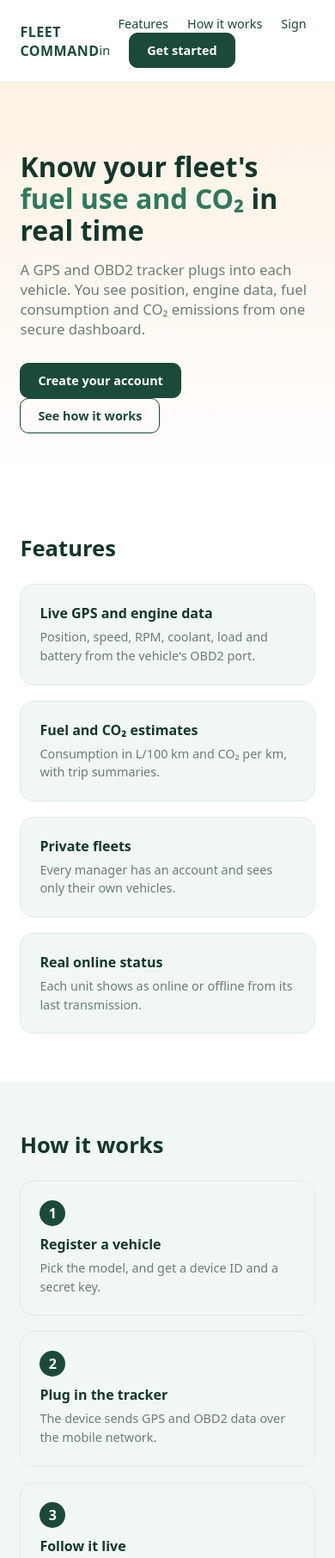
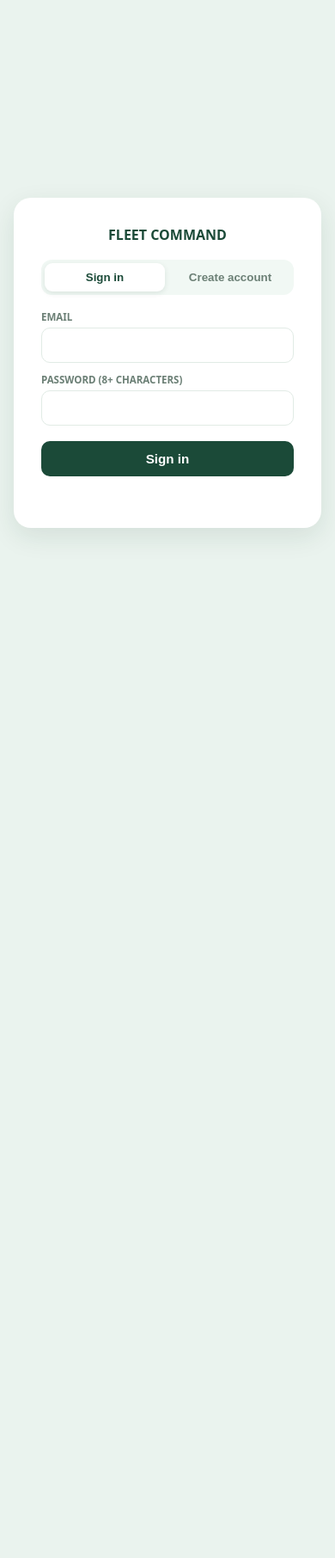
Before and after one commit to hibet-erahmene/A9G-GPS-Tracker, a plain HTML site: page public/login.html in a window 390 px wide. Shown: the top 1812 px of the page at 86% size. After the commit the page ends 844 px from the top, so only its background shows below. Drawn offline with Linux system fonts and the light colour scheme; no server answers.

Commit message:
Revamp login page with new styles and structure
Updated the title and improved the layout and styles for the login page. Added new elements for user input and account creation.

```diff
--- a/public/login.html
+++ b/public/login.html
@@ -1,43 +1,41 @@
 <!DOCTYPE html>
 <html lang="en"><head><meta charset="UTF-8"><meta name="viewport" content="width=device-width,initial-scale=1">
-<title>Fleet Command | Fuel and CO2 telemetry</title>
+<title>Sign in | Fleet Command</title>
 <style>
-:root{--g9:#14372a;--g8:#1b4a38;--g6:#2f7a5a;--g1:#e3f1ea;--g0:#f1f8f4;--cream:#fdf1e3;--m:#6b7f75;--l:#e1ebe5}
 *{margin:0;padding:0;box-sizing:border-box}
-body{font-family:system-ui,Segoe UI,Arial,sans-serif;color:#14231c;background:#fff}
-nav{display:flex;align-items:center;justify-content:space-between;padding:16px 6vw;border-bottom:1px solid var(--l);position:sticky;top:0;background:#fff}
-.brand{font-weight:700;color:var(--g8);letter-spacing:.5px}
-nav div a{margin-left:22px;text-decoration:none;color:var(--g8);font-size:.9rem}
-.btn{display:inline-block;padding:10px 20px;border-radius:10px;border:1.5px solid var(--g8);text-decoration:none;font-weight:600;font-size:.9rem;color:var(--g8)}
-.btn.p{background:var(--g8);color:#fff}
-.hero{padding:80px 6vw 60px;background:linear-gradient(180deg,var(--cream),#fff)}
-h1{font-size:clamp(2rem,5vw,3.2rem);color:var(--g9);line-height:1.15;max-width:760px}
-h1 span{color:var(--g6)}
-.hero p{margin:16px 0 28px;color:var(--m);max-width:560px;font-size:1.05rem}
-.hero .btn{margin-right:10px}
-section{padding:56px 6vw}
-h2{color:var(--g9);margin-bottom:24px;font-size:1.6rem}
-.grid{display:grid;grid-template-columns:repeat(auto-fit,minmax(240px,1fr));gap:18px}
-.card{background:var(--g0);border:1px solid var(--l);border-radius:16px;padding:22px}
-.card b{display:block;color:var(--g9);margin-bottom:6px}
-.card p{color:var(--m);font-size:.9rem;line-height:1.5}
-.n{display:inline-grid;place-items:center;width:30px;height:30px;border-radius:50%;background:var(--g8);color:#fff;font-weight:700;margin-bottom:10px}
-footer{text-align:center;padding:22px;color:var(--m);font-size:.8rem;border-top:1px solid var(--l)}
+body{font-family:system-ui,Segoe UI,Arial,sans-serif;background:#eaf3ee;min-height:100vh;display:grid;place-items:center;padding:16px}
+.box{background:#fff;border-radius:20px;box-shadow:0 10px 30px rgba(20,55,42,.1);padding:32px;width:100%;max-width:400px}
+.brand{font-weight:700;color:#1b4a38;text-align:center;margin-bottom:18px;display:block;text-decoration:none}
+.tabs{display:flex;gap:6px;background:#f1f8f4;border-radius:12px;padding:4px;margin-bottom:18px}
+.tabs button{flex:1;padding:9px;border:0;border-radius:9px;background:none;font-weight:600;color:#6b7f75;cursor:pointer}
+.tabs button.on{background:#fff;color:#1b4a38;box-shadow:0 2px 6px rgba(20,55,42,.1)}
+label{display:block;font-size:.72rem;font-weight:600;color:#6b7f75;text-transform:uppercase;margin:12px 0 5px}
+input{width:100%;padding:11px 13px;border:1.5px solid #e1ebe5;border-radius:10px;font-size:.95rem}
+input:focus{outline:0;border-color:#2f7a5a}
+.go{width:100%;margin-top:18px;padding:12px;border:0;border-radius:10px;background:#1b4a38;color:#fff;font-weight:600;font-size:.95rem;cursor:pointer}
+#msg{margin-top:12px;color:#b94a48;font-size:.85rem;min-height:1.2em;text-align:center}
+.su{display:none}
 </style></head><body>
-<nav><span class="brand">FLEET COMMAND</span>
-<div><a href="#features">Features</a><a href="#how">How it works</a><a id="signin" href="/login">Sign in</a><a id="go" class="btn p" href="/login?signup=1">Get started</a></div></nav>
-<header class="hero"><h1>Know your fleet's <span>fuel use and CO&#8322;</span> in real time</h1>
-<p>A GPS and OBD2 tracker plugs into each vehicle. You see position, engine data, fuel consumption and CO&#8322; emissions from one secure dashboard.</p>
-<a class="btn p" href="/login?signup=1">Create your account</a><a class="btn" href="#how">See how it works</a></header>
-<section id="features"><h2>Features</h2><div class="grid">
-<div class="card"><b>Live GPS and engine data</b><p>Position, speed, RPM, coolant, load and battery from the vehicle's OBD2 port.</p></div>
-<div class="card"><b>Fuel and CO&#8322; estimates</b><p>Consumption in L/100 km and CO&#8322; per km, with trip summaries.</p></div>
-<div class="card"><b>Private fleets</b><p>Every manager has an account and sees only their own vehicles.</p></div>
-<div class="card"><b>Real online status</b><p>Each unit shows as online or offline from its last transmission.</p></div></div></section>
-<section id="how" style="background:var(--g0)"><h2>How it works</h2><div class="grid">
-<div class="card"><span class="n">1</span><b>Register a vehicle</b><p>Pick the model, and get a device ID and a secret key.</p></div>
-<div class="card"><span class="n">2</span><b>Plug in the tracker</b><p>The device sends GPS and OBD2 data over the mobile network.</p></div>
-<div class="card"><span class="n">3</span><b>Follow it live</b><p>Open the dashboard to watch the map, fuel use and emissions.</p></div></div></section>
-<footer>Fleet Command &middot; Telemetry System</footer>
-<script>fetch('/api/me').then(r=>r.ok?r.json():null).then(m=>{if(m&&m.name){go.textContent='My fleet';go.href='/garage';signin.style.display='none'}}).catch(()=>{})</script>
-</body></html>
+<div class="box"><a class="brand" href="/">FLEET COMMAND</a>
+<div class="tabs"><button id="t1" class="on">Sign in</button><button id="t2">Create account</button></div>
+<div class="su"><label>Name</label><input id="name"><label>Company (optional)</label><input id="company"></div>
+<label>Email</label><input id="email" type="email" autocomplete="email">
+<label>Password (8+ characters)</label><input id="pw" type="password" autocomplete="current-password">
+<button class="go" id="go">Sign in</button><div id="msg"></div></div>
+<script>
+let signup=false;
+function mode(s){signup=s;t1.className=s?'':'on';t2.className=s?'on':'';document.querySelector('.su').style.display=s?'block':'none';go.textContent=s?'Create account':'Sign in';msg.textContent=''}
+t1.onclick=()=>mode(false);t2.onclick=()=>mode(true);
+if(new URLSearchParams(location.search).get('signup'))mode(true);
+go.onclick=async()=>{
+  go.disabled=true;msg.textContent='';
+  try{
+    const r=await fetch(signup?'/api/signup':'/api/login',{method:'POST',headers:{'Content-Type':'application/json'},
+      body:JSON.stringify({name:document.getElementById('name').value,company:document.getElementById('company').value,email:document.getElementById('email').value,password:document.getElementById('pw').value})});
+    const d=await r.json().catch(()=>({}));
+    if(r.ok)location.href='/garage';else msg.textContent=d.error||(r.status===429?'Too many attempts, wait a minute':'Something went wrong');
+  }catch(e){msg.textContent='Network error'}
+  go.disabled=false;
+};
+pw.addEventListener('keydown',e=>{if(e.key==='Enter')go.click()});
+</script></body></html>
```
